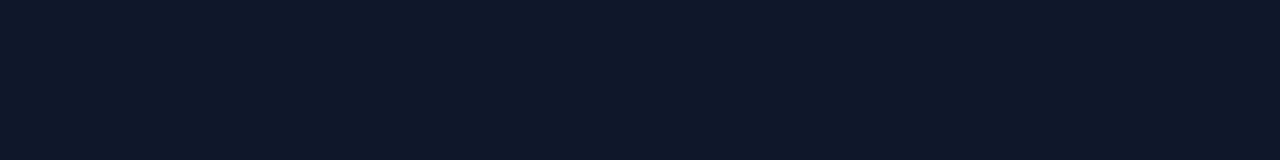
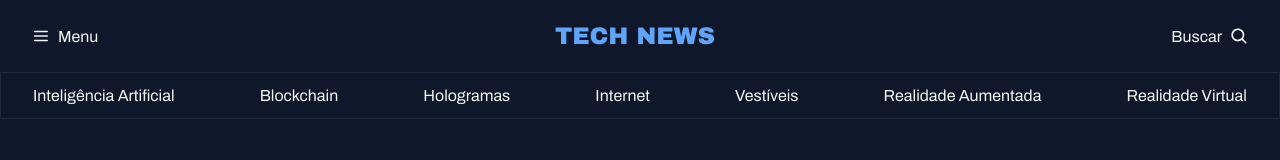
Before and after one commit to lic3as/portal-de-noticias, a plain HTML site: page index.html in a window 1280 px wide. Drawn offline with Linux system fonts and the light colour scheme.

Commit message:
feat: header e nav

```diff
--- a/css/global.css
+++ b/css/global.css
@@ -25,3 +25,16 @@ body{
     background-color: var(--bg-color);
     font-family: var(--font-family);
 }
+
+a{
+    text-decoration: none;
+    color: var(--text-color-primary);
+}
+
+a:hover{
+    color: var(--brand-color-light);
+}
+
+ul{
+    list-style: none;
+}
--- /dev/null
+++ b/css/header.css
@@ -0,0 +1,36 @@
+header{
+    display: flex;
+    flex-direction: row;
+    justify-content: space-between;
+    align-items: center;
+    font-family: var(--heading2);
+    margin-block: 20px;
+    margin-inline: 32px;
+}
+
+#menu{
+    display: flex;
+    align-items: center;
+
+    & img {
+        width: 18px;
+        height: 18px;
+        margin-right: 8px;
+    }
+}
+
+#buscar {
+    display: flex;
+    align-items: center;
+
+    & img{
+    width: 18px;
+    height: 18px;
+    margin-left: 8px;
+    }
+}
+
+#logo{
+    width: 160px;
+    height: 32px;
+}
--- a/css/index.css
+++ b/css/index.css
@@ -1 +1,3 @@
 @import url(global.css);
+@import url(header.css);
+@import url(nav.css);
--- /dev/null
+++ b/css/nav.css
@@ -0,0 +1,13 @@
+nav{
+    border: 1px solid var(--stroke-color);
+    padding-block: 14px;
+    padding-inline: 32px;
+    font-family: var(--span);
+}
+
+ul{
+    display: flex;
+    flex-direction: row;
+    justify-content: space-between;
+    align-items: center;
+}
--- a/index.html
+++ b/index.html
@@ -10,6 +10,27 @@
     <link href="https://fonts.googleapis.com/css2?family=Archivo:ital,wght@0,100..900;1,100..900&display=swap" rel="stylesheet">
 </head>
 <body>
-
+    <header>
+        <div id="menu">
+            <img src="./assets/icons/List.svg" alt="Ícone de menu">
+            <a href="#">Menu</a>
+        </div>
+        <img id="logo" src="./assets/Logo.svg" alt="Logomarca">
+        <div id="buscar">
+            <a href="#">Buscar</a>
+            <img src="./assets/icons/MagnifyingGlass.svg" alt="Ícone de lupa">
+        </div>
+    </header>
+    <nav>
+        <ul>
+            <li><a href="#">Inteligência Artificial</a></li>
+            <li><a href="#">Blockchain</a></li>
+            <li><a href="#">Hologramas</a></li>
+            <li><a href="#">Internet</a></li>
+            <li><a href="#">Vestíveis</a></li>
+            <li><a href="#">Realidade Aumentada</a></li>
+            <li><a href="#">Realidade  Virtual</a></li>
+        </ul>
+    </nav>
 </body>
 </html>
```
Also changed, not shown: assets/Logo.svg (added), assets/icons/ArrowRight.svg, assets/icons/ArrowRightHover.svg (added).
